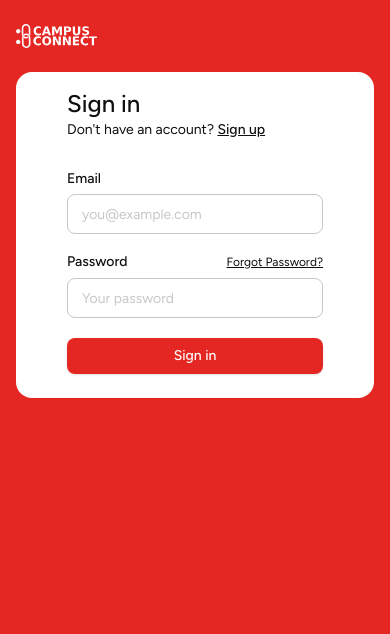
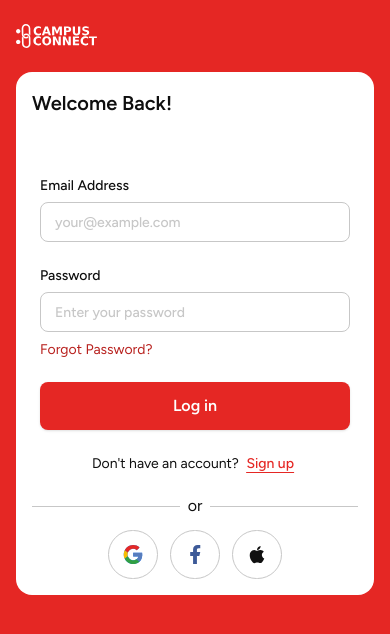
Before and after one commit to johnnysedh3lllo/campus-connect, a Next.js app: page /log-in in a window 390 px wide. Shown: the top 634 px of the page. Built offline with nearby package versions, Linux system fonts and the light colour scheme.

Commit message:
revamped the login page to be responsive

```diff
--- /dev/null
+++ b/app/(main-app)/(auth)/log-in/layout.tsx
@@ -0,0 +1,15 @@
+import { Metadata } from 'next'
+
+export const metadata: Metadata = {
+  // metadataBase: new URL(defaultUrl),
+  title: "Sign In | Campus Connect",
+  // description: "Your rental paradise",
+};
+
+export default function LoginLayout({
+    children,
+  }: {
+    children: React.ReactNode
+  }) {
+    return children
+  }
--- a/app/(main-app)/(auth)/log-in/page.tsx
+++ b/app/(main-app)/(auth)/log-in/page.tsx
@@ -1,57 +1,142 @@
+"use client";
 import { signInAction } from "@/app/actions";
-import { FormMessage, Message } from "@/components/app/form-message";
-import { SubmitButton } from "@/components/app/submit-button";
 import { Input } from "@/components/ui/input";
-import { Label } from "@/components/ui/label";
 import Link from "next/link";
-import { Metadata } from "next";
+import { useRouter } from "next/navigation";
+import { SeparatorMain } from "@/components/app/separator-main";
+import { LoginPrompt } from "@/components/app/log-in-prompt";
+import { Apple, Facebook, Google } from "@/components/app/social-logos";
+import { Button } from "@/components/ui/button";
+import {
+  Form,
+  FormControl,
+  FormField,
+  FormItem,
+  FormLabel,
+  FormMessage,
+} from "@/components/ui/form";
+import { useForm } from "react-hook-form";
+import { z } from "zod";
+import { loginSchema } from "@/lib/formSchemas";
+import { zodResolver } from "@hookform/resolvers/zod";
+import { Loader2 } from "lucide-react";
+import { useState } from "react";
 
-// const defaultUrl = process.env.VERCEL_URL
-//   ? `https://${process.env.VERCEL_URL}`
-//   : "http://localhost:3000";
+export default function Login(props: { searchParams: Promise<Message> }) {
+  const router = useRouter();
+  const [isLoading, setIsLoading] = useState(false);
+  const form = useForm<z.infer<typeof loginSchema>>({
+    resolver: zodResolver(loginSchema),
+    defaultValues: {
+      emailAddress: "",
+      password: "",
+    },
+  });
 
-export const metadata: Metadata = {
-  // metadataBase: new URL(defaultUrl),
-  title: "Sign In | Campus Connect",
-  // description: "Your rental paradise",
-};
+  const searchParams = props.searchParams;
 
-export default async function Login(props: { searchParams: Promise<Message> }) {
-  const searchParams = await props.searchParams;
+  // Custom submit handler to manage loading state
+  const onSubmit = async (data: z.infer<typeof loginSchema>) => {
+    setIsLoading(true);
+    try {
+      const result = await signInAction(data);
+      // If we're here and there's no error, manually navigate
+      router.push("/dashboard");
+    } catch (error) {
+      console.error("Login error:", error);
+      setIsLoading(false);
+    }
+  };
 
-  console.log("you'll need to sign in to view this page");
   return (
-    <form className="mx-auto flex max-w-64 min-w-64 flex-col">
-      <h1 className="text-2xl font-medium">Sign in</h1>
-      <p className="text-foreground text-sm">
-        Don't have an account?{" "}
-        <Link className="text-foreground font-medium underline" href="/sign-up">
-          Sign up
-        </Link>
-      </p>
-      <div className="mt-8 flex flex-col gap-2 [&>input]:mb-3">
-        <Label htmlFor="email">Email</Label>
-        <Input name="email" placeholder="you@example.com" required />
-        <div className="flex items-center justify-between">
-          <Label htmlFor="password">Password</Label>
-          <Link
-            className="text-foreground text-xs underline"
-            href="/forgot-password"
+    <section className="mx-auto flex w-full max-w-120 flex-col justify-center">
+      <div className="flex h-full flex-col items-start justify-center gap-4">
+        <section className="flex flex-col items-start pb-10">
+          <h1 className="text-left text-xl leading-7.5 font-semibold sm:text-4xl sm:leading-11">
+            Welcome Back!
+          </h1>
+        </section>
+
+        <Form {...form}>
+          <form
+            onSubmit={form.handleSubmit(onSubmit)}
+            className="flex w-full flex-col items-start gap-3"
           >
-            Forgot Password?
-          </Link>
-        </div>
-        <Input
-          type="password"
-          name="password"
-          placeholder="Your password"
-          required
-        />
-        <SubmitButton pendingText="Signing In..." formAction={signInAction}>
-          Sign in
-        </SubmitButton>
-        <FormMessage message={searchParams} />
+            <div className="flex w-full flex-col items-start gap-5.5 px-2 sm:px-0">
+              <FormField
+                control={form.control}
+                name="emailAddress"
+                render={({ field }) => (
+                  <FormItem className="flex w-full flex-col items-start gap-1">
+                    <FormLabel className="flex w-full flex-col gap-1 text-left text-sm leading-6 font-medium">
+                      Email Address
+                      <FormControl>
+                        <Input
+                          disabled={isLoading}
+                          required
+                          placeholder="your@example.com"
+                          className="text-left"
+                          {...field}
+                        />
+                      </FormControl>
+                    </FormLabel>
+                    <FormMessage className="text-left" />
+                  </FormItem>
+                )}
+              />
+
+              <div className="flex w-full flex-col items-start gap-2">
+                <FormField
+                  control={form.control}
+                  name="password"
+                  render={({ field }) => (
+                    <FormItem className="flex w-full flex-col items-start gap-1">
+                      <FormLabel className="flex w-full flex-col gap-1 text-left text-sm leading-6 font-medium">
+                        Password
+                        <FormControl>
+                          <Input
+                            disabled={isLoading}
+                            required
+                            type="password"
+                            placeholder="Enter your password"
+                            className="text-left"
+                            {...field}
+                          />
+                        </FormControl>
+                      </FormLabel>
+                      <FormMessage className="text-left" />
+                    </FormItem>
+                  )}
+                />
+                <Link
+                  href={"/forgot-password"}
+                  className="text-left text-red-600 text-sm"
+                >
+                  Forgot Password?
+                </Link>
+              </div>
+              <Button
+                disabled={isLoading}
+                type="submit"
+                className="w-full cursor-pointer p-6 text-center text-base leading-6 font-semibold transition-all duration-500"
+              >
+                {isLoading && <Loader2 className="mr-2 h-4 w-4 animate-spin" />}
+                Log in
+              </Button>
+            </div>
+          </form>
+        </Form>
+
+        <footer className="flex w-full flex-col items-center gap-3">
+          <LoginPrompt callToAction="Don't have an account?" route="/sign-up" />
+          <SeparatorMain />
+          <div className="flex gap-3">
+            <Google />
+            <Facebook />
+            <Apple />
+          </div>
+        </footer>
       </div>
-    </form>
+    </section>
   );
 }
--- a/app/actions.ts
+++ b/app/actions.ts
@@ -6,6 +6,9 @@ import { headers } from "next/headers";
 import { redirect } from "next/navigation";
 import { UserResponse } from "@supabase/supabase-js";
 import { MultiStepFormData } from "@/lib/formTypes";
+import { SubmitHandler } from "react-hook-form";
+import {z} from "zod"
+import { loginSchema } from "@/lib/formSchemas";
 // import { UserResponse } from "@supabase/supabase-js";
 
 // ONBOARDING ACTIONS
@@ -87,21 +90,20 @@ export const signUpAction = async (formData: FormData) => {
   }
 };
 
-export const signInAction = async (formData: FormData) => {
-  const email = formData.get("email") as string;
-  const password = formData.get("password") as string;
+type SignInFormInputs = z.infer<typeof loginSchema>;
+export const signInAction = async (data: SignInFormInputs) => {
   const supabase = await createClient();
 
-  const { error } = await supabase.auth.signInWithPassword({
-    email,
-    password,
+  const { error, data: authData } = await supabase.auth.signInWithPassword({
+    email: data.emailAddress,
+    password: data.password,
   });
 
   if (error) {
-    return encodedRedirect("error", "/log-in", error.message);
+    throw new Error(error.message);
   }
 
-  return redirect("/dashboard");
+  return authData;
 };
 
 export const forgotPasswordAction = async (formData: FormData) => {
--- a/components/app/header-auth.tsx
+++ b/components/app/header-auth.tsx
@@ -44,7 +44,7 @@ export default async function AuthButton(): Promise<JSX.Element> {
     return (
       <div className="flex gap-2">
         <Button asChild size="sm" variant={"outline"}>
-          <Link href="/sign-in">Sign in</Link>
+          <Link href="/log-in">Sign in</Link>
         </Button>
         <Button asChild size="sm" variant={"default"}>
           <Link href="/sign-up">Sign up</Link>
--- a/components/app/log-in-prompt.tsx
+++ b/components/app/log-in-prompt.tsx
@@ -13,7 +13,7 @@ export function LoginPrompt({ callToAction, route }: LoginPromptProps) {
     <p className="text-center text-sm">
       {callToAction}{" "}
       <Button className="text-primary p-1 font-medium" variant={"link"}>
-        <Link href={route}>Log in</Link>
+        <Link href={route}>{route.includes("log") ? "Log in" : "Sign up"}</Link>
       </Button>
     </p>
   );
--- a/lib/formSchemas.ts
+++ b/lib/formSchemas.ts
@@ -49,3 +49,13 @@ export const setPasswordSchema = z
     message: "Passwords don't match",
     path: ["confirmPassword"],
   });
+
+export const loginSchema = z.object({
+  emailAddress: z
+    .string()
+    .nonempty({ message: "Email is required" })
+    .email({ message: "Please enter a valid email address" }),
+  password: z
+    .string()
+    .nonempty({ message: "Password is required" })
+});
--- a/package.json
+++ b/package.json
@@ -6,7 +6,7 @@
     "start": "next start"
   },
   "dependencies": {
-    "@hookform/resolvers": "^4.0.0",
+    "@hookform/resolvers": "^4.1.0",
     "@radix-ui/react-checkbox": "^1.1.4",
     "@radix-ui/react-dropdown-menu": "^2.1.1",
     "@radix-ui/react-label": "^2.1.2",
```
Also changed, not shown: 1 other file (tests, documents, lock files or other folders).
